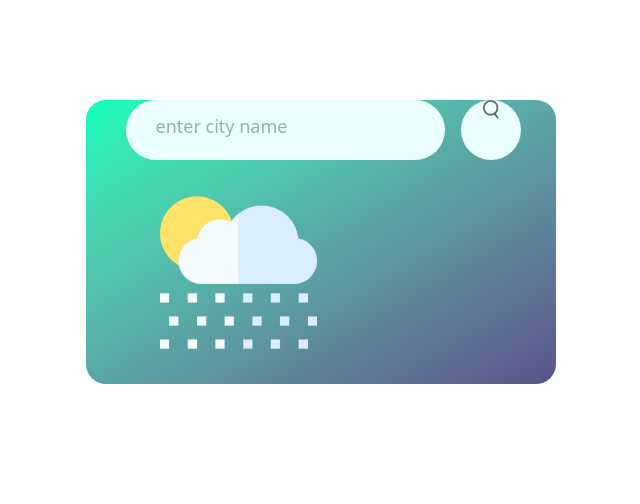
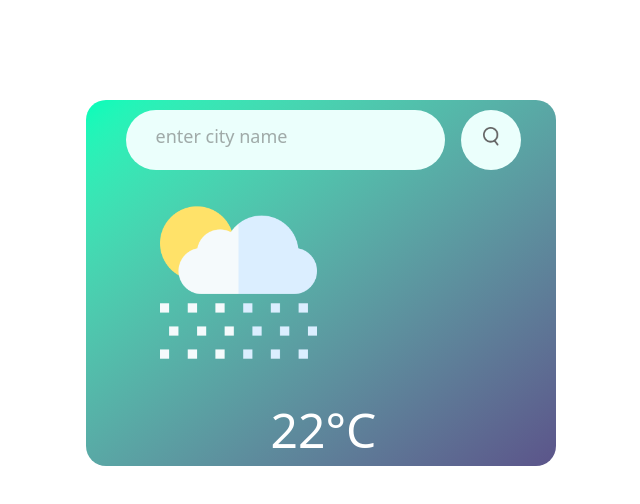
Before and after one commit to kushvendar/weather_site, a React (Vite) app in the folder frontend/: page / in a window 1280 px wide. Shown: the top 504 px of the page, without its empty margins (319-959 px from the left). Built offline with nearby package versions, Linux system fonts and the light colour scheme.

Commit message:
pretty good frontend

```diff
--- a/frontend/src/App.jsx
+++ b/frontend/src/App.jsx
@@ -13,16 +13,20 @@ import search from './images/search.png'
 function App() {
   return (
           <div className= 'bg-gradient-to-br from-[#00feba] to-[#5b548a] w-9/10 max-w-[470px] mt-[100px] ml-auto mr-auto rounded-[20px] pl-[40px] pr-[35px] text-center text-white'>
-        <div className='flex w-full items-center justify-between'>
+        <div className='flex w-full items-center justify-between pt-[10px]'>
            <div className='bg-[#ebfffc] outline-none text-[#555] pt-[13px] pb-[13px] pr-[25px] pl-[25px] h-[60px] rounded-[30px] flex-[1] mr-[16px] text-[18px]'> <input type="text" placeholder='enter city name' /></div>
            <div className='bg-[#ebfffc] border-none outline-none rounded-1/2 rounded-[50%] w-[60px] h-[60px] cursor-pointer'>
-           <button><div className='w-[16px]'>
+           <button><div className='w-[16px] mt-[17px]'>
             <img src={search} alt="search bar"/>
             </div>
             </button>
            </div>
         </div>
-        <div><img src={rain} alt="" /></div>
+        <div className=''>
+        <img src={rain} alt="weather-icon" />
+        <div className='text-[48px]'>22°C</div>
+        </div>
+
     </div>
   )
 }
```
